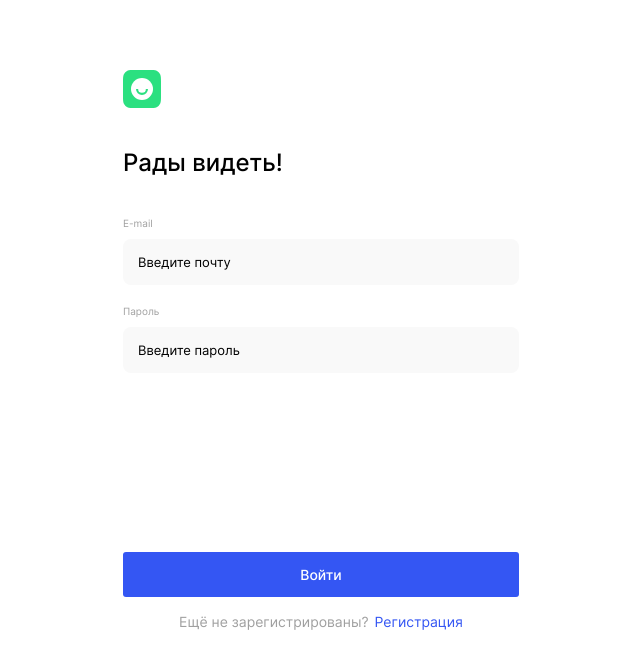
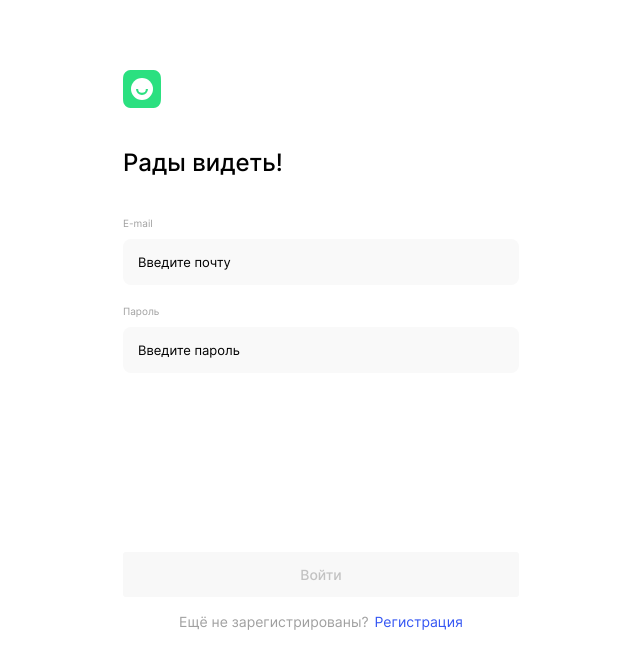
Before and after one commit to h1ze/movies-explorer-frontend, a React (Create React App) app: page /signin in a window 1280 px wide. Shown: the top 668 px of the page, without its empty margins (319-959 px from the left). Built offline with nearby package versions, Linux system fonts and the light colour scheme; no server answers; the HTML template or start-up script is replaced by a standard one.

Commit message:
feat: реализовать логику disabled для сабмита

```diff
--- a/src/components/AuthForm/AuthForm.css
+++ b/src/components/AuthForm/AuthForm.css
@@ -98,6 +98,11 @@
   opacity: 0.8;
 }
 
+.auth-form__button:disabled {
+  background: #f8f8f8;
+  color: #c2c2c2;
+}
+
 .auth-form__button_type_register {
   margin-top: 71px;
 }
--- a/src/components/AuthForm/AuthForm.jsx
+++ b/src/components/AuthForm/AuthForm.jsx
@@ -106,6 +106,7 @@ const AuthForm = ({ formData, onSubmit }) => {
           <button
             className={`auth-form__button auth-form__button_type_${formData.name}`}
             type="submit"
+            disabled={!isValid}
           >
             {formData.buttonTitle}
           </button>
```
